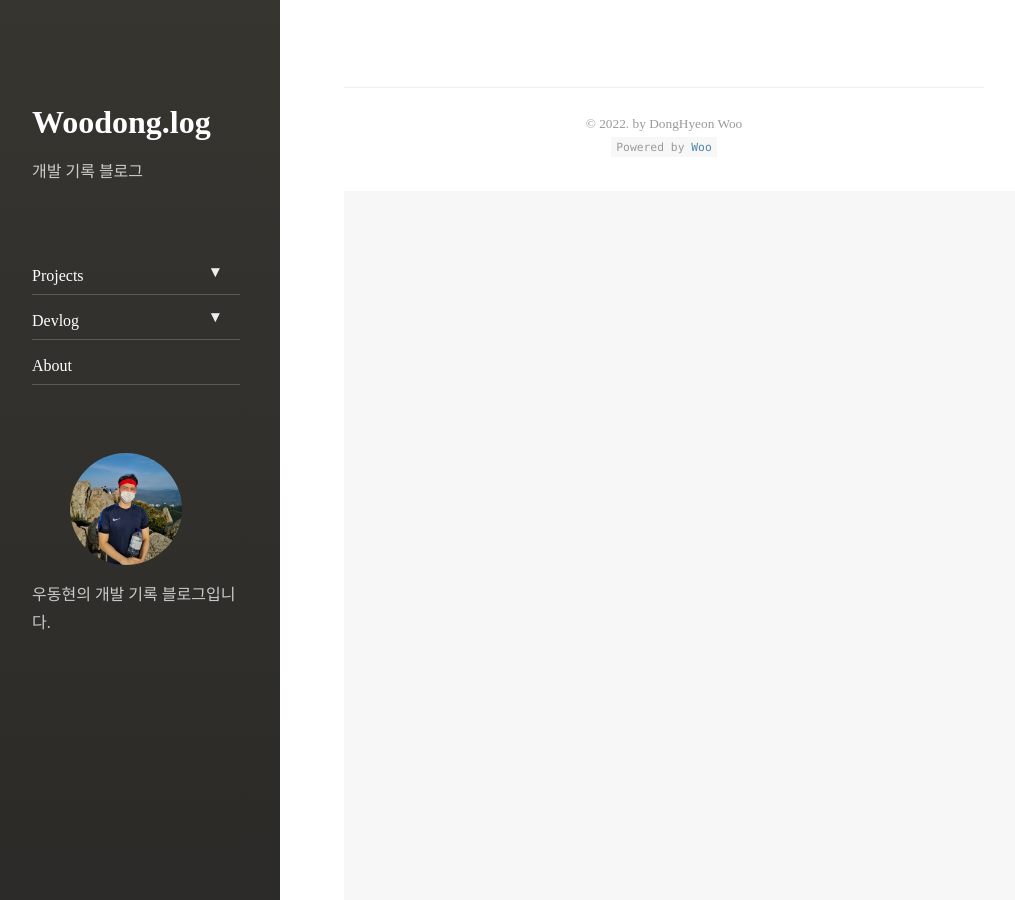
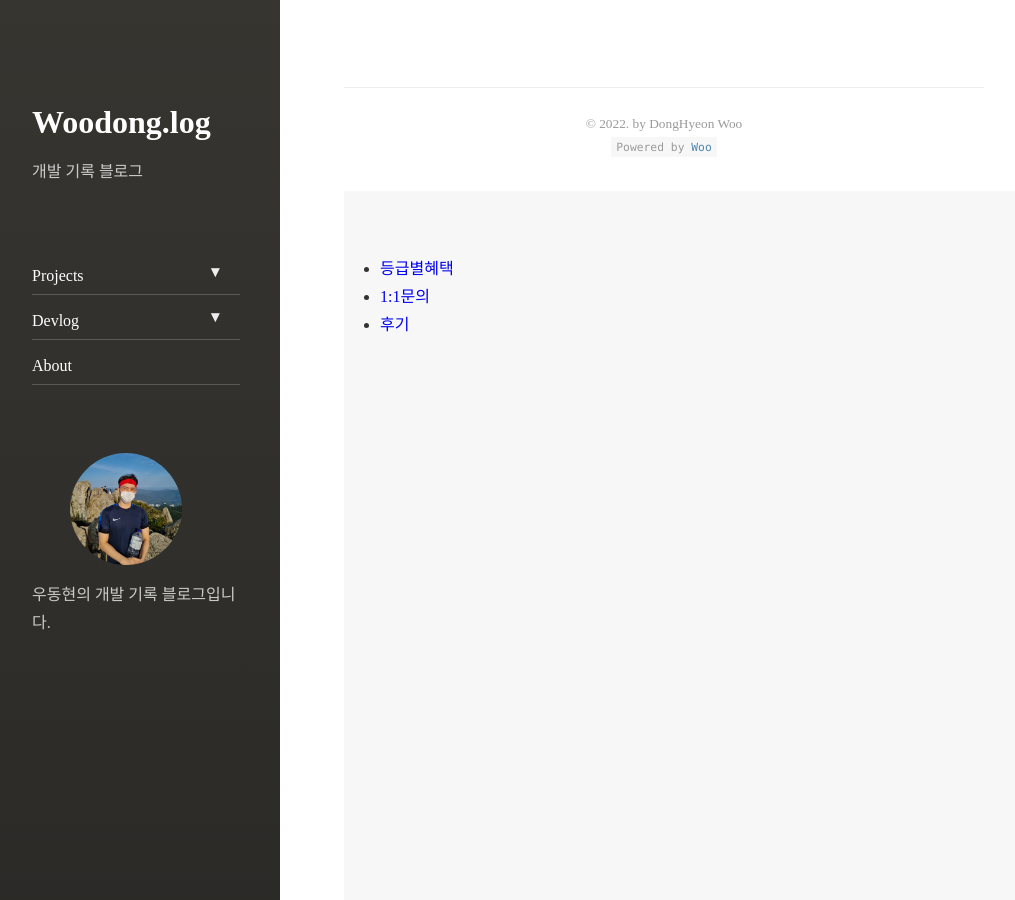
Before and after one commit to dhsj8405/dhsj8405.github.io, a Jekyll site: the page built from index.html, in a window 1280 px wide and 900 px high, scrolled down 2869 px. Shown: the whole window, without its empty margins (8-1023 px from the left). Built offline with Jekyll 4.4.1, drawn with Linux system fonts in a browser that asks for light colours; nearby versions of some CDN libraries; the list of posts is cut into pages by our own code.

Commit message:
우측사이드 예시

```diff
--- a/_includes/right-side.html
+++ b/_includes/right-side.html
@@ -1,4 +1,10 @@
 <div class="right-side">
+  <ul>
+    <li><a href="#">등급별혜택</a></li>
+    <li><a href="#">1:1문의</a></li>
+    <li><a href="#">후기</a></li>
+  </ul>
+
   <!-- 블로그-상단-모바일 -->
   <!-- <div class="ad-first">
     <script async src="//pagead2.googlesyndication.com/pagead/js/adsbygoogle.js"></script>
@@ -12,8 +18,6 @@
     (adsbygoogle = window.adsbygoogle || []).push({});
     </script>
   </div> -->
-<br/>
-<br/>
 <!-- 블로그-스카이스크래퍼 -->
   <!-- <div class="ad-second">
 
```
